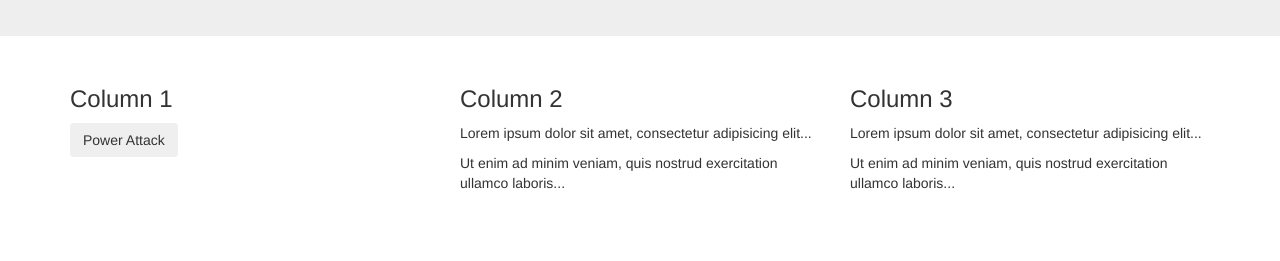
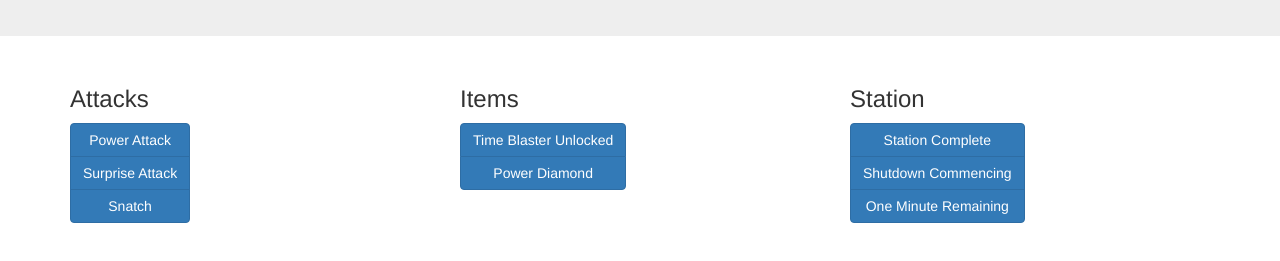
Before and after one commit to hispanasian/sound-fx, a website: page public/index.html in a window 1280 px wide. Shown: the part 159-420 px from the top of the page. Drawn offline with nearby package versions, Linux system fonts and the light colour scheme.

Commit message:
Fixed some bugs

```diff
--- a/public/index.html
+++ b/public/index.html
@@ -24,18 +24,27 @@
 <div class="container">
   <div class="row">
     <div class="col-sm-4">
-      <h3>Column 1</h3>
-      <button type="button" onClick="playSound('powerAttack')" class="btn">Power Attack</button>
+      <h3>Attacks</h3>
+      <div class="btn-group-vertical">
+        <button type="button" onClick="playSound('powerAttack')" class="btn btn-primary">Power Attack</button>
+        <button type="button" onClick="playSound('surpriseAttack')" class="btn btn-primary">Surprise Attack</button>
+        <button type="button" onClick="playSound('snatched')" class="btn btn-primary">Snatch</button>
+      </div>
     </div>
     <div class="col-sm-4">
-      <h3>Column 2</h3>
-      <p>Lorem ipsum dolor sit amet, consectetur adipisicing elit...</p>
-      <p>Ut enim ad minim veniam, quis nostrud exercitation ullamco laboris...</p>
+      <h3>Items</h3>
+      <div class="btn-group-vertical">
+        <button type="button" onClick="playSound('timeBlasterUnlocked')" class="btn btn-primary">Time Blaster Unlocked</button>
+        <button type="button" onClick="playSound('powerDiamond')" class="btn btn-primary">Power Diamond</button>
+      </div>
     </div>
     <div class="col-sm-4">
-      <h3>Column 3</h3>
-      <p>Lorem ipsum dolor sit amet, consectetur adipisicing elit...</p>
-      <p>Ut enim ad minim veniam, quis nostrud exercitation ullamco laboris...</p>
+      <h3>Station</h3>
+      <div class="btn-group-vertical">
+        <button type="button" onClick="playSound('stationComplete')" class="btn btn-primary">Station Complete</button>
+        <button type="button" onClick="playSound('shutdownCommencing')" class="btn btn-primary">Shutdown Commencing</button>
+        <button type="button" onClick="playSound('oneMinuteRemaining')" class="btn btn-primary">One Minute Remaining</button>
+      </div>
     </div>
   </div>
 </div>
```
Also changed, not shown: lib/sounds.js (+16 -8 lines).
